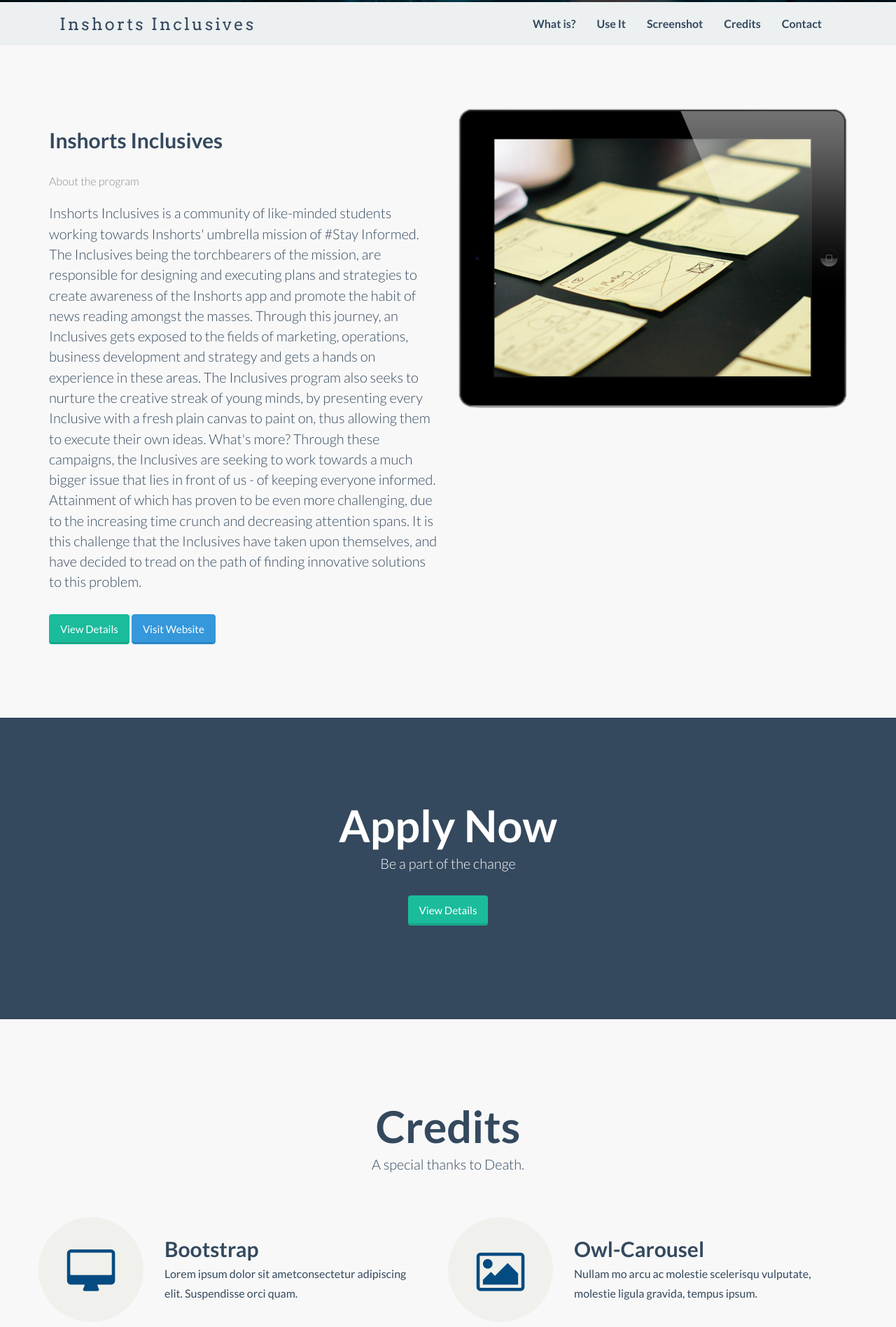
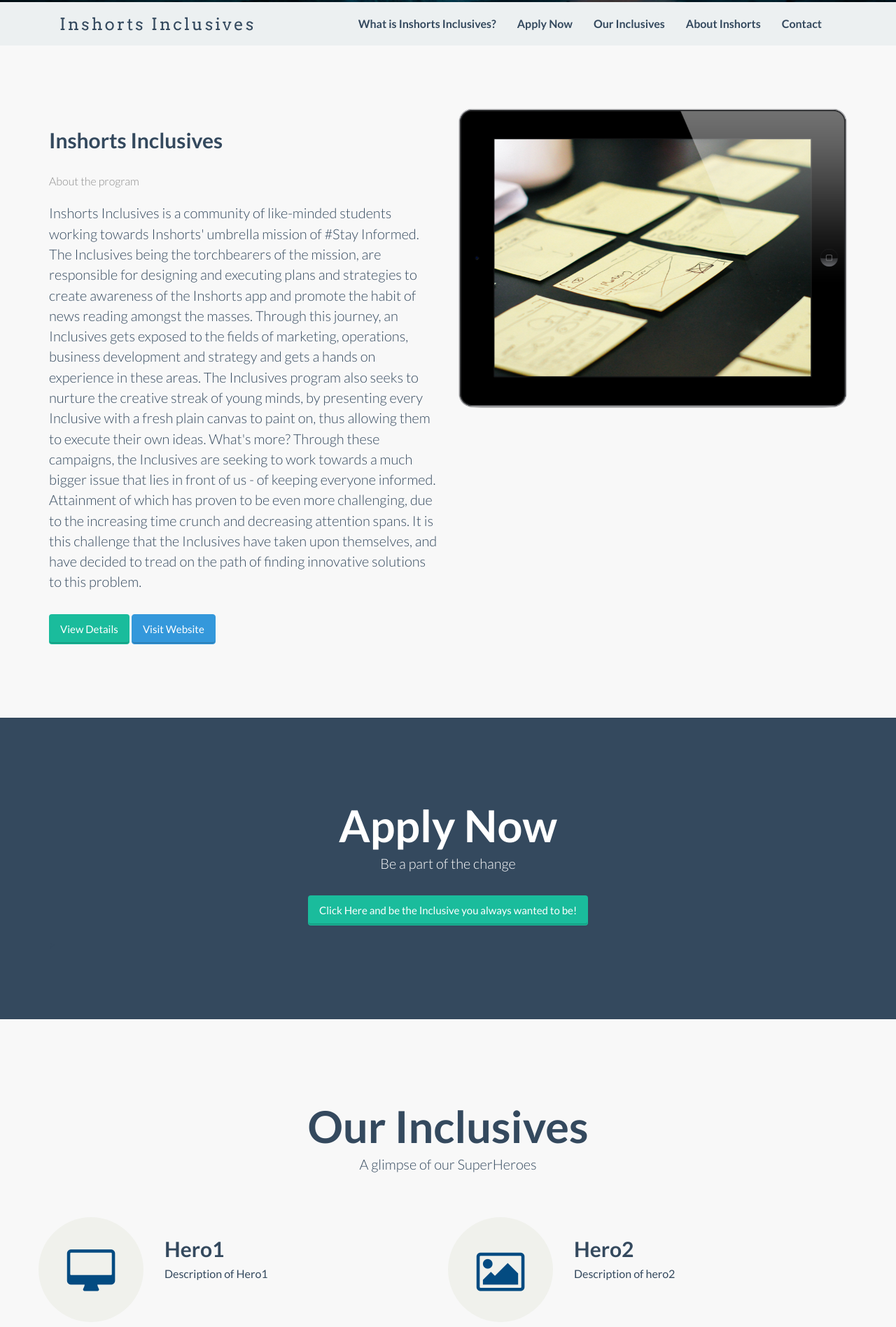
Before and after one commit to hiteshatinshorts/hitesh.github.io, a plain HTML site: page index.html in a window 1280 px wide. Shown: the part 797-2694 px from the top of the page at 70% size. Drawn offline with Linux system fonts and the light colour scheme.

Commit message:
Update index.html

```diff
--- a/index.html
+++ b/index.html
@@ -91,10 +91,10 @@
 			<div class="collapse navbar-collapse navbar-right navbar-ex1-collapse">
 				<ul class="nav navbar-nav">
 
-					<li class="menuItem"><a href="#whatis">What is?</a></li>
-					<li class="menuItem"><a href="#useit">Use It</a></li>
-					<li class="menuItem"><a href="#screen">Screenshot</a></li>
-					<li class="menuItem"><a href="#credits">Credits</a></li>
+					<li class="menuItem"><a href="#useit">What is Inshorts Inclusives?</a></li>
+					<li class="menuItem"><a href="#apply">Apply Now</a></li>
+					<li class="menuItem"><a href="#credits">Our Inclusives</a></li>
+					<li class="menuItem"><a href="#aboutinshorts">About Inshorts</a></li>
 					<li class="menuItem"><a href="#contact">Contact</a></li>
 				</ul>
 			</div>
@@ -135,7 +135,7 @@ Through these campaigns, the Inclusives are seeking to work towards a much bigge
         <!-- /.container -->
     </div>
 
-    <div  class="content-section-c ">
+    <div  id ="apply" class="content-section-c ">
 		<div class="container">
 			<div class="row">
 			<div class="col-md-6 col-md-offset-3 text-center white">
@@ -144,7 +144,7 @@ Through these campaigns, the Inclusives are seeking to work towards a much bigge
 			 </div>
 			<div class="col-md-6 col-md-offset-3 text-center">
 				<div class="mockup-content">
-					<p><a class="btn btn-embossed btn-primary" href="https://goo.gl/forms/tmK6ENeyIyNDrqQ72" role="button">View Details</a></p>
+					<p><a class="btn btn-embossed btn-primary" href="https://goo.gl/forms/tmK6ENeyIyNDrqQ72" role="button">Click Here and be the Inclusive you always wanted to be!</a></p>
 				</div>
 			</div>
 			</div>>
@@ -157,8 +157,8 @@ Through these campaigns, the Inclusives are seeking to work towards a much bigge
 			<div class="row">
 
 			<div class="col-md-6 col-md-offset-3 text-center wrap_title">
-				<h2>Credits</h2>
-				<p class="lead" style="margin-top:0">A special thanks to Death.</p>
+				<h2>Our Inclusives</h2>
+				<p class="lead" style="margin-top:0">A glimpse of our SuperHeroes</p>
 			 </div>
 
 				<div class="col-sm-6  block wow bounceIn">
@@ -167,8 +167,8 @@ Through these campaigns, the Inclusives are seeking to work towards a much bigge
 							<i class="fa fa-desktop fa-4x "> </i>
 						</div>
 						<div class="col-md-8 box-ct">
-							<h3> Bootstrap </h3>
-							<p> Lorem ipsum dolor sit ametconsectetur adipiscing elit. Suspendisse orci quam. </p>
+							<h3> Hero1 </h3>
+							<p> Description of Hero1</p>
 						</div>
 				  </div>
 			  </div>
@@ -178,8 +178,8 @@ Through these campaigns, the Inclusives are seeking to work towards a much bigge
 						<i class="fa fa-picture-o fa-4x "> </i>
 					  </div>
 					  <div class="col-md-8 box-ct">
-						<h3> Owl-Carousel </h3>
-						<p> Nullam mo  arcu ac molestie scelerisqu vulputate, molestie ligula gravida, tempus ipsum.</p>
+						<h3> Hero2 </h3>
+						<p> Description of hero2</p>
 					  </div>
 					</div>
 			  </div>
@@ -192,8 +192,8 @@ Through these campaigns, the Inclusives are seeking to work towards a much bigge
 							<i class="fa fa-magic fa-4x "> </i>
 						</div>
 						<div class="col-md-8 box-ct">
-							<h3> Codrops </h3>
-							<p> Lorem ipsum dolor sit ametconsectetur adipiscing elit. Suspendisse orci quam. </p>
+							<h3> Hero3 </h3>
+							<p> Description of Hero3 </p>
 						</div>
 				  </div>
 			  </div>
@@ -203,8 +203,8 @@ Through these campaigns, the Inclusives are seeking to work towards a much bigge
 						<i class="fa fa-heart fa-4x "> </i>
 					  </div>
 					  <div class="col-md-8 box-ct">
-						<h3> Lorem Ipsum</h3>
-						<p> Nullam mo  arcu ac molestie scelerisqu vulputate, molestie ligula gravida, tempus ipsum.</p>
+						<h3> Hero3</h3>
+						<p>Description of Hero3</p>
 					  </div>
 					</div>
 			  </div>
@@ -216,16 +216,16 @@ Through these campaigns, the Inclusives are seeking to work towards a much bigge
 
 
 	<!-- Screenshot -->
-	<div id="screen" class="content-section-b">
+	<div id="aboutinshorts" class="content-section-b">
         <div class="container">
           <div class="row" >
 			 <div class="col-md-6 col-md-offset-3 text-center wrap_title ">
 				<h2>The Inshorts App</h2>
 				<p class="lead" style="margin-top:0">At Inshorts we aim to provide the simplest way to keep anyone and everyone informed, as we believe that the world would be a better place if people felt more connected to their surroundings and the world at a larger level. We understand that in today’s time, when everyone is busy with their lives, it is difficult to keep a track of things happening around you, that might not be directly impacting you. To overcome this problem, we provide “News in 60 words”, to enable faster news consumption.</p>
 				<ul class="list-inline intro-social-buttons">
-				<li><a href="https://www.facebook.com/inshortsapp/" class="btn  btn-lg mybutton_cyano wow fadeIn" data-wow-delay="0.8s"><span class="network-name">Inshorts Facebook Page</span></a>
+				<li><a href="https://play.google.com/store/apps/details?id=com.nis.app" class="btn  btn-lg mybutton_cyano wow fadeIn" data-wow-delay="0.8s"><span class="network-name">Download for Android</span></a>
 				</li>
-				<li><a href="https://www.inshorts.com" class="btn  btn-lg mybutton_standard wow swing wow fadeIn" data-wow-delay="1.2s"><span class="network-name">Stay Informed with Inshorts</span></a>
+				<li><a class="btn btn-embossed btn-primary" href="https://itunes.apple.com/in/app/inshorts/id892146527?mt=8" role="button">Download for IOS</a>
 				</li>
 			</ul>
 			 </div>
@@ -294,7 +294,8 @@ Through these campaigns, the Inclusives are seeking to work towards a much bigge
 				<div class="col-md-5 col-md-push-1 address">
 					<address>
 					<h3>Office Location</h3>
-					<p class="lead"><a href="https://www.google.com/maps/preview?ie=UTF-8&q=The+Pentagon&fb=1&gl=us&hq=1400+Defense+Pentagon+Washington,+DC+20301-1400&cid=12647181945379443503&ei=qmYfU4H8LoL2oATa0IHIBg&ved=0CKwBEPwSMAo&safe=on">Inshorts Medialabs Pvt Limited<br>
+					<p class="lead"><a href="https://www.google.co.in/maps/place/Inshorts/@28.5656162,77.3139466,17z/data=!3m1!4b1!4m5!3m4!1s0x390ce44736e4ca59:0x57fd55834ebb06a5!8m2!3d28.5656162!4d77.3161353">Inshorts Medialabs Pvt Limited<br>
+					Fourth Floor, Plot Number 1, <br>
 					Film City, Sector 16A,<br>
 					Noida 201301</a><br>
 					Phone: +911204628102<br>
```
